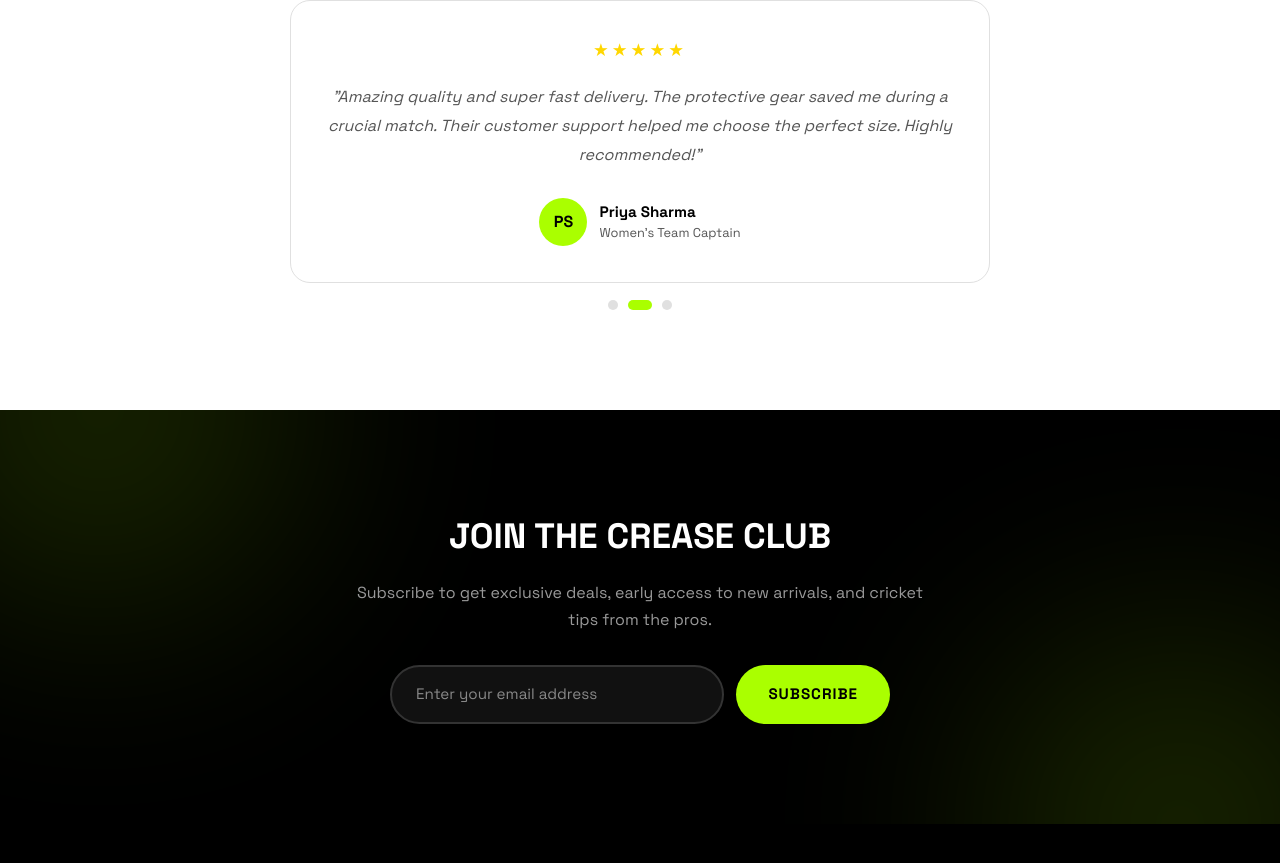
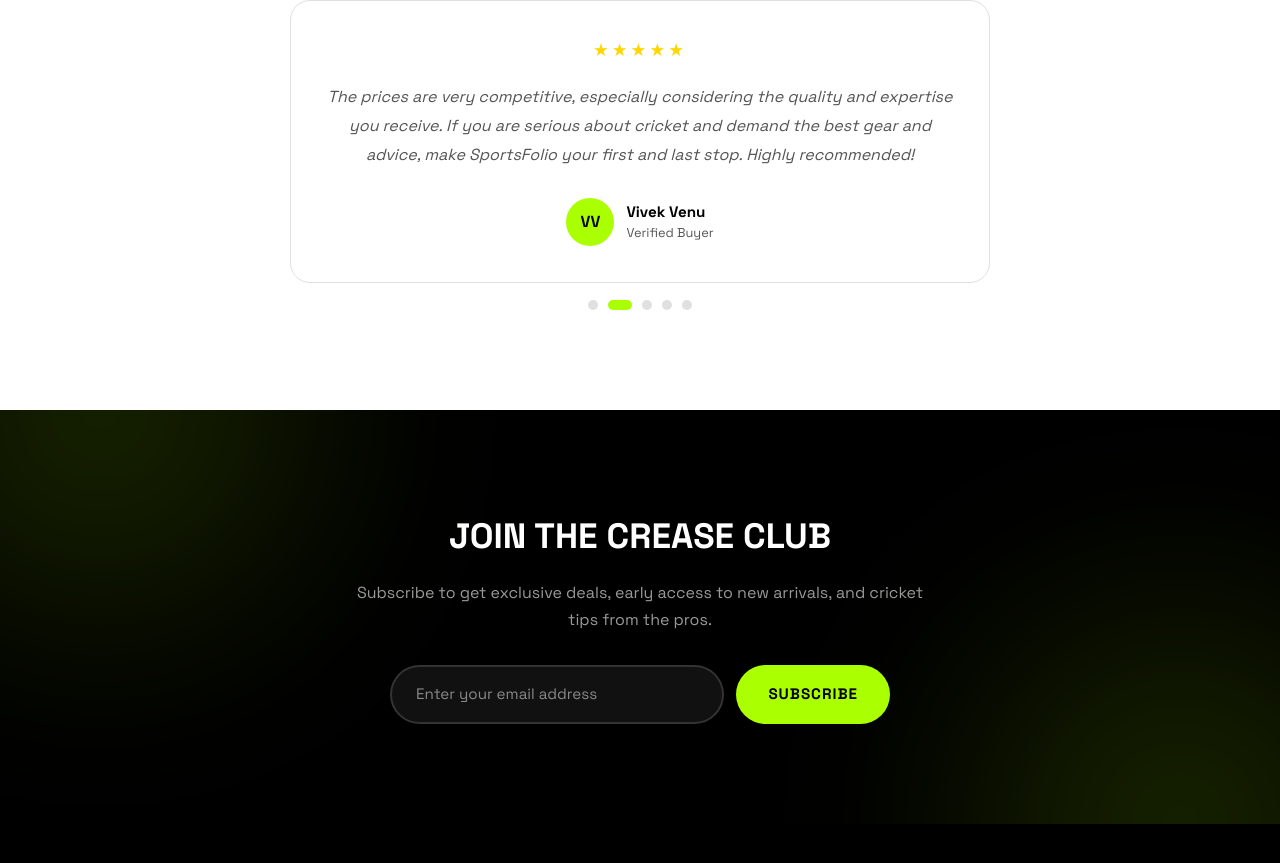
Before and after one commit to sportsFS/sports-folio, a React (Vite) app: page / in a window 1280 px wide. Shown: the part 3967-4830 px from the top of the page. Built offline with nearby package versions, Linux system fonts and the light colour scheme.

Commit message:
Add real Google reviews, real store address + Google Maps embed to Contact page

```diff
--- a/src/pages/ContactPage.tsx
+++ b/src/pages/ContactPage.tsx
@@ -57,10 +57,10 @@ export default function ContactPage() {
             </p>
 
             {[
-              { icon: '📍', title: 'Our Store', lines: ['42, MG Road, Bengaluru,', 'Karnataka 560001, India'] },
+              { icon: '📍', title: 'Our Store', lines: ['101-1025 King Street East,', 'Cambridge, ON N3H 3P5, Canada'] },
               { icon: '📧', title: 'Email Us', lines: ['hello@sportsfolio.store', 'support@sportsfolio.store'] },
-              { icon: '📱', title: 'Call Us', lines: ['+91 98765 43210', 'Mon - Sat: 9AM - 9PM IST'] },
-              { icon: '💬', title: 'Live Chat', lines: ['Available 24/7 for instant support'] },
+              { icon: '📱', title: 'Call Us', lines: ['+1 519-588-5307', 'Mon–Sat: 9AM–9PM EST'] },
+              { icon: '🕐', title: 'Store Hours', lines: ['Mon: 11AM–1PM, 3:30–8PM', 'Wed–Thu: 11AM–1PM, 4–8PM', 'Fri: 11AM–8PM', 'Sat–Sun: 12–8PM', 'Tuesday: Closed'] },
             ].map(detail => (
               <div key={detail.title} style={{ display: 'flex', alignItems: 'flex-start', gap: 16, marginBottom: 28 }}>
                 <div style={{
@@ -164,6 +164,20 @@ export default function ContactPage() {
             </form>
           </div>
         </div>
+
+        {/* Google Maps */}
+        <div className="reveal" style={{ marginTop: 48, borderRadius: 24, overflow: 'hidden', border: '1px solid var(--card-border)' }}>
+          <iframe
+            src="https://www.google.com/maps/embed?pb=!1m18!1m12!1m3!1d2899.2147114822365!2d-80.35577132401217!3d43.393441471115615!2m3!1f0!2f0!3f0!3m2!1i1024!2i768!4f13.1!3m3!1m2!1s0x882b898fabc360df%3A0x7709fedc3ff576a9!2sSportsfolio!5e0!3m2!1sen!2sin!4v1779699366585!5m2!1sen!2sin"
+            width="100%"
+            height="400"
+            style={{ border: 0, display: 'block' }}
+            allowFullScreen
+            loading="lazy"
+            referrerPolicy="no-referrer-when-downgrade"
+            title="Sportsfolio Location"
+          />
+        </div>
       </section>
     </div>
   );
--- a/src/pages/HomePage.tsx
+++ b/src/pages/HomePage.tsx
@@ -331,9 +331,11 @@ export default function HomePage() {
 }
 
 const testimonialData = [
-  { initials: 'RK', name: 'Rahul Kumar', role: 'District Level Player', text: '"The SS Ton Player bat I bought here is phenomenal! The pickup is incredible and the sweet spot is massive. Scored my first century with it. Sports Folio is now my go-to store."' },
-  { initials: 'PS', name: 'Priya Sharma', role: "Women's Team Captain", text: '"Amazing quality and super fast delivery. The protective gear saved me during a crucial match. Their customer support helped me choose the perfect size. Highly recommended!"' },
-  { initials: 'AV', name: 'Arun Verma', role: 'Club Cricketer', text: '"Best prices I\'ve found anywhere for premium cricket gear. The MRF Genius bat is absolute class. Delivery was quick and packaging was excellent. Will shop here again for sure!"' },
+  { initials: 'RP', name: 'Rajmohan PM', role: 'Verified Buyer', text: 'Bought my new MRF original from Sportfolio. Got my bat today after oiling and knocking. Amal helped me choose the best for my budget and requirements. Very helpful staff, and lots of good original stock. Very happy with product and service.' },
+  { initials: 'VV', name: 'Vivek Venu', role: 'Verified Buyer', text: 'The prices are very competitive, especially considering the quality and expertise you receive. If you are serious about cricket and demand the best gear and advice, make SportsFolio your first and last stop. Highly recommended!' },
+  { initials: 'JS', name: 'Jino Sunny', role: 'Verified Buyer', text: 'I recently purchased a R10 scooped cricket bat from Sportsfolio. The bat has excellent balance, making it easy to maneuver. The sweet spot is large, and the pickup is perfect. The customer service was excellent — they guided me in selecting the right bat based on my style of play.' },
+  { initials: 'AR', name: 'Ananth Rao', role: 'Verified Buyer', text: 'Had a fantastic experience purchasing two Galaxian cricket bats from Sportsfolio. Lightweight with excellent bat speed, perfect for big hits. Amal provided outstanding customer service through WhatsApp, making the entire process smooth despite ordering from the US to Canada.' },
+  { initials: 'JM', name: 'Joby Mathew', role: 'Verified Buyer', text: 'Hands down the best sports shop I\'ve ever been to! Extensive range of top-quality gear. The staff is incredibly knowledgeable and passionate about sports. Prices are very competitive for the quality. I highly recommend Sportsfolio and will definitely be coming back!' },
 ];
 
 function TestimonialsCarousel() {
```
